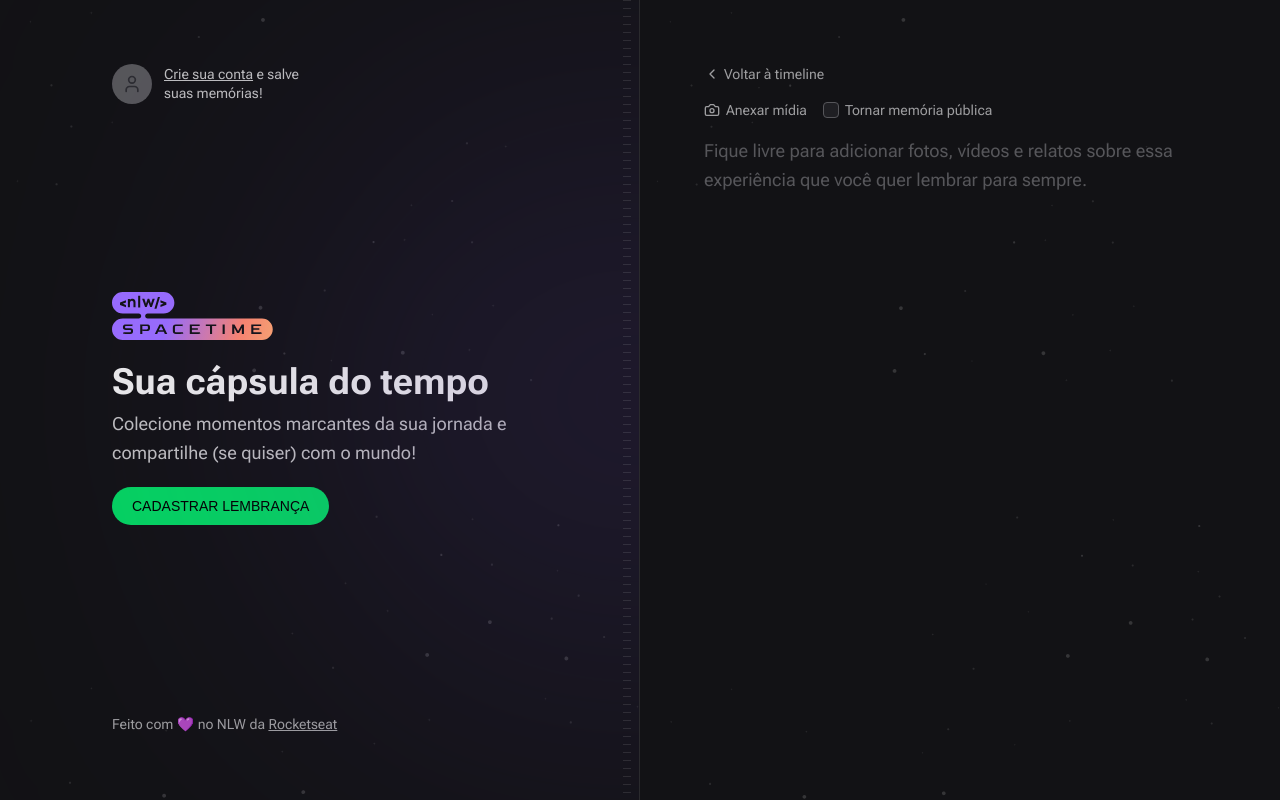
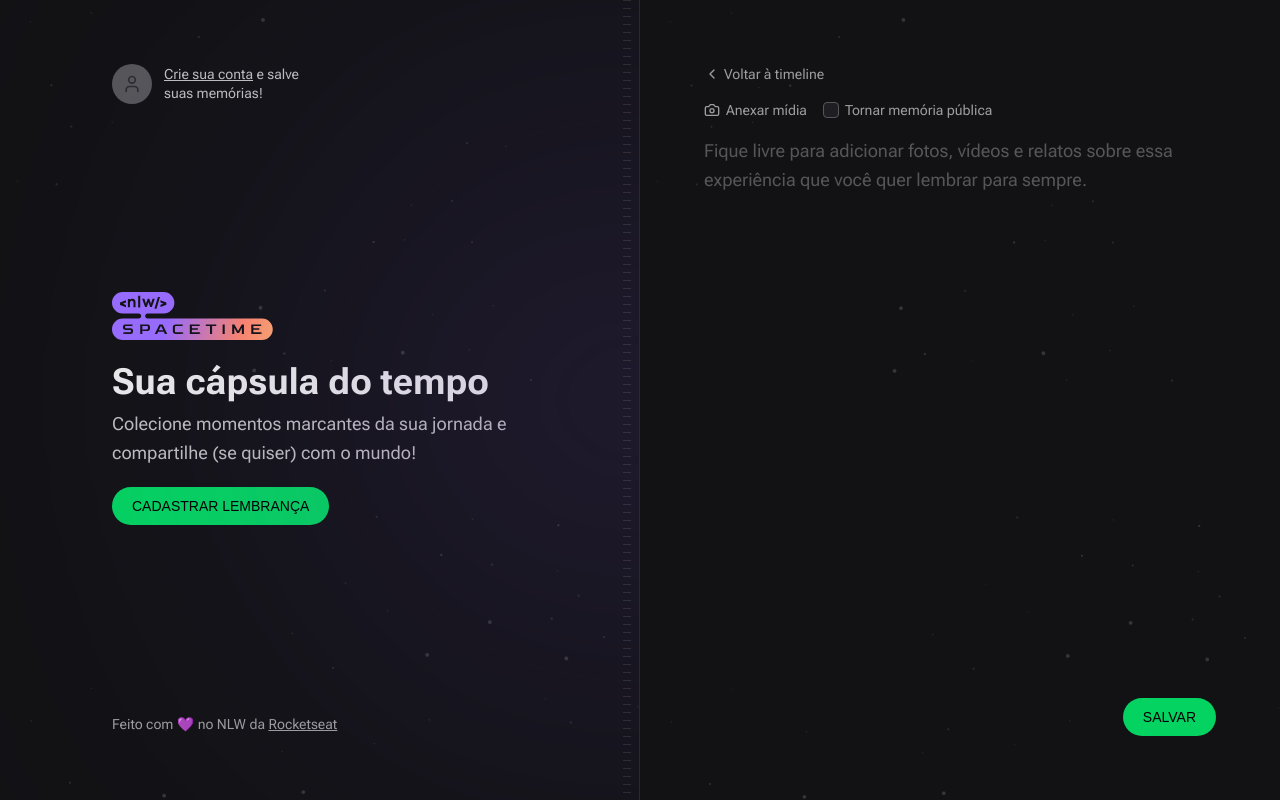
Before and after one commit to vWernay/nlw-12-spacetime-ignite, a Next.js app in the folder web/: page /memories/new in a window 1280 px wide. Built offline with nearby package versions, Linux system fonts and the light colour scheme; no server answers; a web font is replaced by a local one.

Commit message:
✨ feat (web): Memory Creation w/ cover img preview + send memory to back-end

```diff
--- a/web/package.json
+++ b/web/package.json
@@ -16,6 +16,7 @@
     "axios": "^1.4.0",
     "eslint": "8.40.0",
     "eslint-config-next": "13.4.2",
+    "js-cookie": "^3.0.5",
     "jwt-decode": "^3.1.2",
     "lucide-react": "^0.216.0",
     "next": "13.4.2",
@@ -28,6 +29,7 @@
   "devDependencies": {
     "@rocketseat/eslint-config": "^1.2.0",
     "@tailwindcss/forms": "^0.5.3",
+    "@types/js-cookie": "^3.0.3",
     "prettier-plugin-tailwindcss": "^0.3.0"
   }
 }
--- a/web/src/app/memories/new/page.tsx
+++ b/web/src/app/memories/new/page.tsx
@@ -1,4 +1,5 @@
-import { Camera, ChevronLeft } from 'lucide-react'
+import { NewMemoryForm } from '@/components/NewMemoryForm'
+import { ChevronLeft } from 'lucide-react'
 import Link from 'next/link'
 
 export default function NewMemory() {
@@ -11,39 +12,7 @@
         <ChevronLeft className="h-4 w-4" />
         Voltar à timeline
       </Link>
-
-      <form className="flex flex-1 flex-col gap-2">
-        <div className="flex items-center gap-4">
-          <label
-            htmlFor="media"
-            className="flex cursor-pointer items-center gap-1.5 text-sm text-gray-200 hover:text-gray-100"
-          >
-            <Camera className="h-4 w-4" />
-            Anexar mídia
-          </label>
-
-          <label
-            htmlFor="isPublic"
-            className="flex items-center gap-1.5 text-sm text-gray-200 hover:text-gray-100"
-          >
-            <input
-              type="checkbox"
-              name="isPublic"
-              id="isPublic"
-              value="true"
-              className="h-4 w-4 rounded border-gray-400 bg-gray-700 text-purple-500 focus:ring-purple-500"
-            />
-            Tornar memória pública
-          </label>
-        </div>
-        <input type="file" id="media" className="invisible h-0 w-0" />
-        <textarea
-          name="content"
-          spellCheck={false}
-          placeholder="Fique livre para adicionar fotos, vídeos e relatos sobre essa experiência que você quer lembrar para sempre."
-          className="w-full flex-1 resize-none rounded border-0 bg-transparent p-0 text-lg leading-relaxed text-gray-100 placeholder:text-gray-400 focus:ring-0"
-        />
-      </form>
+      <NewMemoryForm />
     </div>
   )
 }
--- /dev/null
+++ b/web/src/components/MediaPicker.tsx
@@ -0,0 +1,39 @@
+'use client'
+
+import { useState, ChangeEvent } from 'react'
+
+export function MediaPicker() {
+  const [preview, setPreview] = useState<string | null>(null)
+
+  function onFileSelected(event: ChangeEvent<HTMLInputElement>) {
+    const { files } = event.target
+
+    if (!files) return
+
+    const previewURL = URL.createObjectURL(files[0])
+
+    setPreview(previewURL)
+  }
+
+  return (
+    <>
+      <input
+        type="file"
+        name="coverURL"
+        id="media"
+        accept="image/*"
+        onChange={onFileSelected}
+        className="invisible h-0 w-0"
+      />
+
+      {preview && (
+        // eslint-disable-next-line
+        <img
+          src={preview}
+          alt=""
+          className="aspect-video w-full rounded-lg object-cover"
+        />
+      )}
+    </>
+  )
+}
--- /dev/null
+++ b/web/src/components/NewMemoryForm.tsx
@@ -0,0 +1,86 @@
+'use client'
+
+import { Camera } from 'lucide-react'
+import { MediaPicker } from './MediaPicker'
+import { FormEvent } from 'react'
+import { api } from '@/lib/api'
+import Cookie from 'js-cookie'
+import { useRouter } from 'next/navigation'
+
+export function NewMemoryForm() {
+  const router = useRouter()
+
+  async function handleCreateMemory(event: FormEvent<HTMLFormElement>) {
+    event.preventDefault()
+
+    const formData = new FormData(event.currentTarget)
+    const fileToUpload = formData.get('coverURL')
+
+    let coverUrl = ''
+
+    if (fileToUpload) {
+      const uploadFormData = new FormData()
+      uploadFormData.set('file', fileToUpload)
+
+      const uploadResponse = await api.post('/upload', uploadFormData)
+      coverUrl = uploadResponse.data.fileURL
+    }
+
+    await api.post(
+      '/memories',
+      {
+        coverUrl,
+        content: formData.get('content'),
+        isPublic: formData.get('isPublic'),
+      },
+      {
+        headers: {
+          Authorization: `Bearer ${Cookie.get('token')}`,
+        },
+      },
+    )
+
+    router.push('/')
+  }
+
+  return (
+    <form onSubmit={handleCreateMemory} className="flex flex-1 flex-col gap-2">
+      <div className="flex items-center gap-4">
+        <label
+          htmlFor="media"
+          className="flex cursor-pointer items-center gap-1.5 text-sm text-gray-200 hover:text-gray-100"
+        >
+          <Camera className="h-4 w-4" />
+          Anexar mídia
+        </label>
+
+        <label
+          htmlFor="isPublic"
+          className="flex items-center gap-1.5 text-sm text-gray-200 hover:text-gray-100"
+        >
+          <input
+            type="checkbox"
+            name="isPublic"
+            id="isPublic"
+            value="true"
+            className="h-4 w-4 rounded border-gray-400 bg-gray-700 text-purple-500 focus:ring-purple-500"
+          />
+          Tornar memória pública
+        </label>
+      </div>
+      <MediaPicker />
+      <textarea
+        name="content"
+        spellCheck={false}
+        placeholder="Fique livre para adicionar fotos, vídeos e relatos sobre essa experiência que você quer lembrar para sempre."
+        className="w-full flex-1 resize-none rounded border-0 bg-transparent p-0 text-lg leading-relaxed text-gray-100 placeholder:text-gray-400 focus:ring-0"
+      />
+      <button
+        type="submit"
+        className="inline-block self-end rounded-full bg-green-500 px-5 py-3 font-alt text-sm uppercase leading-none text-black transition-colors hover:bg-green-600"
+      >
+        Salvar
+      </button>
+    </form>
+  )
+}
```
Also changed, not shown: 2 other files (tests, documents, lock files or other folders).
